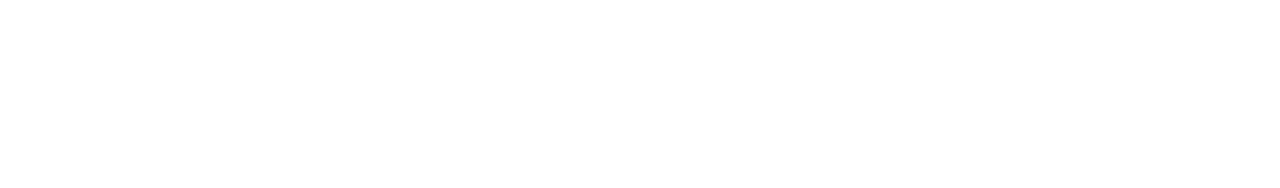
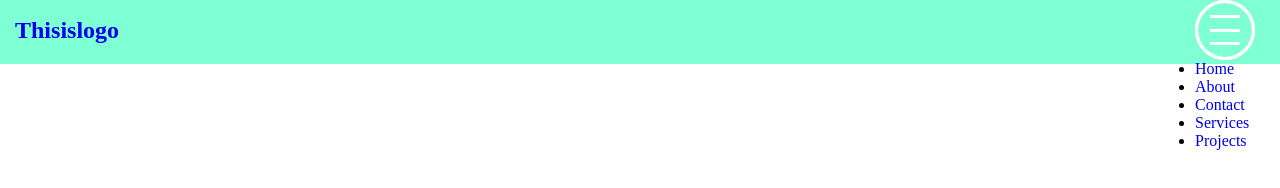
Before and after one commit to iamxettry/Html-Navbar, a plain HTML site: page index.html in a window 1280 px wide. Drawn offline with Linux system fonts and the light colour scheme.

Commit message:
html part added

```diff
--- a/index.html
+++ b/index.html
@@ -8,6 +8,30 @@
     <link rel="stylesheet" href="style.css">
 </head>
 <body>
-
+    <!-- header starts -->
+    <section id="header">
+        <div class="header container">
+            <div class="navbar">
+                <div class="logo">
+                    <h1><a href="#"><span>This</span><span>is</span><span>logo</span></a></h1>
+                </div>
+                <div class="navlist">
+                    <div class="menubtn">
+                        <div class="bar1">
+                            <div class="bar2"></div>
+                        </div>
+                    </div>
+                    <ul>
+                        <li><a href="#">Home</a></li>
+                        <li><a href="#">About</a></li>
+                        <li><a href="#">Contact</a></li>
+                        <li><a href="#">Services</a></li>
+                        <li><a href="#">Projects</a></li>
+                    </ul>
+                </div>
+            </div>
+        </div>
+    </section>
+    <!-- End of header -->
 </body>
 </html>
--- a/style.scss
+++ b/style.scss
@@ -0,0 +1,96 @@
+
+*{
+    margin: 0;
+    padding: 0;
+    box-sizing: border-box;
+}
+a{
+    text-decoration: none;
+}
+// header
+#header{
+    position: fixed;
+    z-index: 2000;
+    left: 0;
+    top: 0;
+
+    width: 100vw;
+    height: auto;
+
+    .header{
+        min-height: 8vh;
+        background-color: aquamarine;
+        transition: 0.5s ease background-color;
+
+
+    }
+    .navbar{
+        display: flex;
+        justify-content: space-between;
+        align-items: center;
+        width: 100%;
+        height: 100%;
+        max-width: 1300px;
+        padding: 0 15px;
+
+
+    }
+    .navlist{
+        ul{
+
+        position: absolute;
+        }
+
+    }
+    .menubtn{
+        height: 60px;
+        width: 60px;
+        display: inline-block;
+        border: 3px solid white;
+        border-radius: 50%;
+        display: flex;
+        justify-content: center;
+        align-items: center;
+        cursor: pointer;
+        position: relative;
+        transform: translate(0.8);
+        margin-right: 10px;
+        &::after{
+            position: absolute;
+            content: '';
+            height: 100%;
+            width: 100%;
+            border: 3px solid white;
+            border-radius: 50%;
+            animation: btn_plus 1s ease infinite;
+        }
+
+    }
+    .bar1{
+        height: 30px;
+        width: 30px;
+        border-top: 3px solid white ;
+        border-bottom: 3px solid white ;
+        display: flex;
+        align-items: center;
+    }
+    .bar2{
+        width: 30px;
+        height: 3px;
+        background-color: white;
+    }
+
+}
+// End of header
+
+// keyframe
+@keyframes btn_plus {
+    0%{
+        opacity: 1;
+        transform: scale(1);
+    }
+    100%{
+        opacity: 0;
+        transform: scale(1.4);
+    }
+}
```
Also changed, not shown: style.css, 1 other file.
